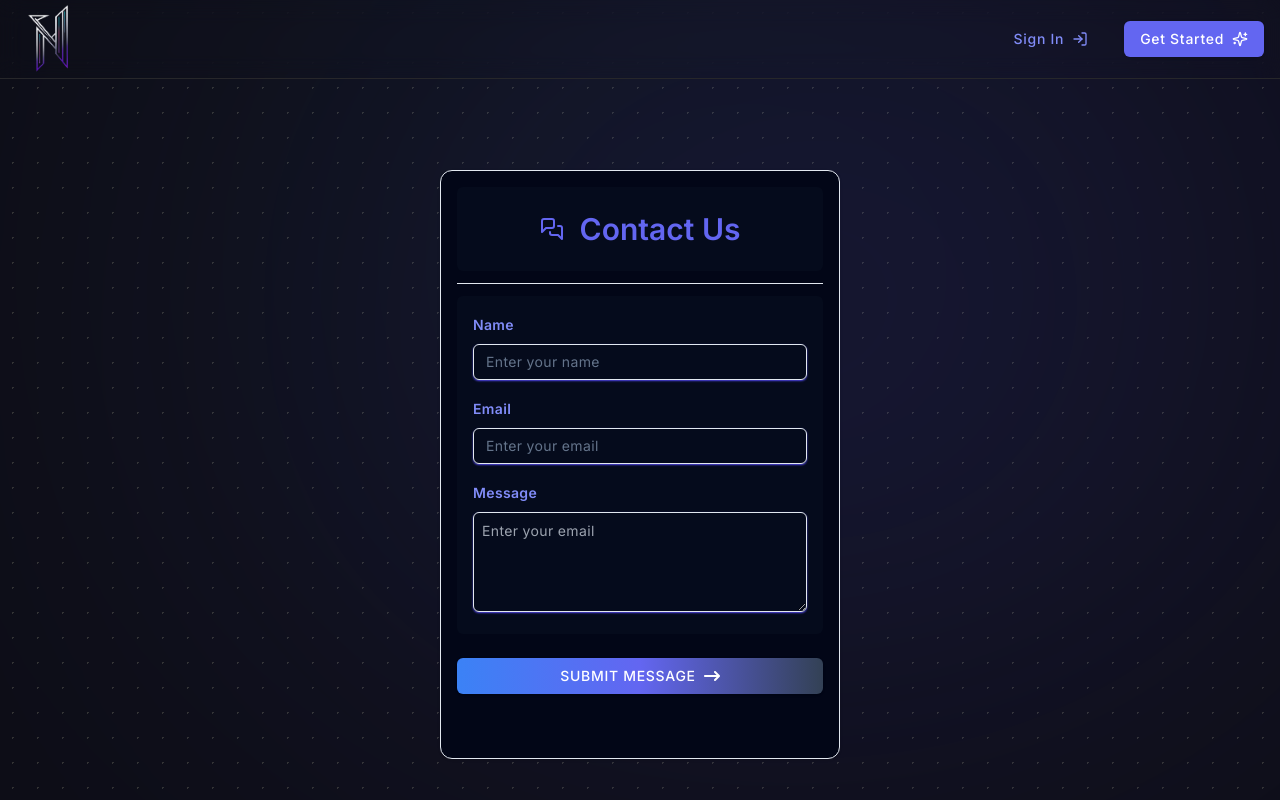
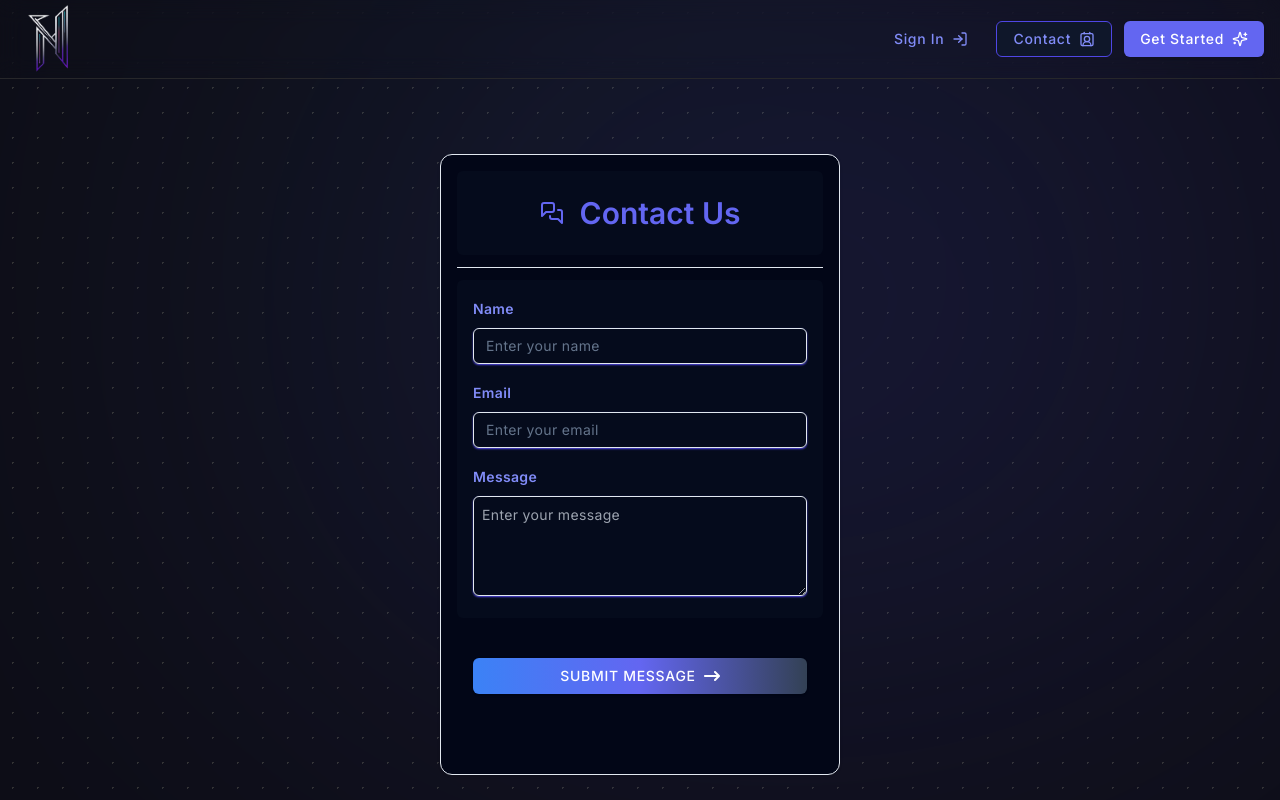
Before and after one commit to KanadShee-18/Nimble, a Next.js app: page /contact in a window 1280 px wide. Built offline with nearby package versions, Linux system fonts and the light colour scheme; no server answers.

Commit message:
Added missing buttons for better user experience

```diff
--- /dev/null
+++ b/components/common/contact-button.tsx
@@ -0,0 +1,24 @@
+"use client";
+
+import React from "react";
+import { Button } from "../ui/button";
+import { Contact2 } from "lucide-react";
+import { useRouter } from "next/navigation";
+
+const ContactButton = () => {
+  const router = useRouter();
+  return (
+    <div>
+      <Button
+        onClick={() => router.push("/contact")}
+        className="tracking-wider bg-slate-900 border-[1px] border-indigo-600 group text-indigo-400"
+        variant={"ghost"}
+      >
+        Contact
+        <Contact2 className="group-hover:scale-125 duration-300 transition-all" />
+      </Button>
+    </div>
+  );
+};
+
+export default ContactButton;
--- a/components/common/navbar-section.tsx
+++ b/components/common/navbar-section.tsx
@@ -7,6 +7,7 @@ import HomeButton from "../auth/home-button";
 import RegisterButton from "../auth/register-button";
 import ActionButton from "../navbar/action-buttons";
 import NimbleLogo from "@/public/Images/mnl.png";
+import ContactButton from "./contact-button";
 
 const NavBar = async () => {
   const user = await currentUser();
@@ -19,8 +20,13 @@ const NavBar = async () => {
         width={70}
         height={70}
       />
-      <div className="flex items-center gap-x-5">
-        {!user && <SignInButton />}
+      <div className="flex items-center gap-x-3">
+        {!user && (
+          <>
+            <SignInButton />
+            <ContactButton />
+          </>
+        )}
         {user ? (
           <>
             <HomeButton />
--- a/components/contact/contact-us-form.tsx
+++ b/components/contact/contact-us-form.tsx
@@ -7,11 +7,7 @@ import { useForm } from "react-hook-form";
 import { ContactSchema } from "@/schemas";
 import FormSuccess from "@/components/auth/form-success";
 import FormError from "@/components/auth/form-error";
-import {
-  Card,
-  CardHeader,
-  CardContent,
-} from "@/components/ui/card";
+import { Card, CardHeader, CardContent } from "@/components/ui/card";
 import { Separator } from "@/components/ui/separator";
 import {
   Form,
@@ -145,7 +141,7 @@ const ContactUsForm = () => {
                           <textarea
                             {...field}
                             name="email"
-                            placeholder="Enter your email "
+                            placeholder="Enter your message "
                             className="w-full rounded-md bg-transparent border max-h-[100px] min-h-[100px] text-sm p-2 shadow-sm shadow-indigo-600 outline-none scrollbar-hide text-indigo-400 tracking-wide"
                           />
                         </FormControl>
@@ -158,10 +154,10 @@ const ContactUsForm = () => {
               {success && <FormSuccess successMessage={success} />}
               {error && <FormError errorMessage={error} />}
 
-              <div>
+              <div className="p-4">
                 <Button
                   type="submit"
-                  className="w-full bg-gradient-to-r from-blue-500 via-indigo-500 to-slate-700 hover:bg-gradient-to-l hover:from-blue-500 hover:via-indigo-500 hover:to-slate-700 active:bg-blue-500 text-white font-medium tracking-wider hover:scale-95 duration-300 transition-all group"
+                  className="w-full  bg-gradient-to-r from-blue-500 via-indigo-500 to-slate-700 hover:bg-gradient-to-l hover:from-blue-500 hover:via-indigo-500 hover:to-slate-700 active:bg-blue-500 text-white font-medium tracking-wider hover:scale-95 duration-300 transition-all group"
                   disabled={loading}
                 >
                   {loading ? "SUBMITTING" : "SUBMIT MESSAGE"}
--- a/routes.ts
+++ b/routes.ts
@@ -1,6 +1,6 @@
 export const DEFAULT_LOGIN_REDIRECT = "/";
 
-export const publicRoutes = ["/", "/auth/email-confirmation"];
+export const publicRoutes = ["/", "/auth/email-confirmation", "/contact"];
 
 export const authRoutes = [
   "/auth/login",
```
